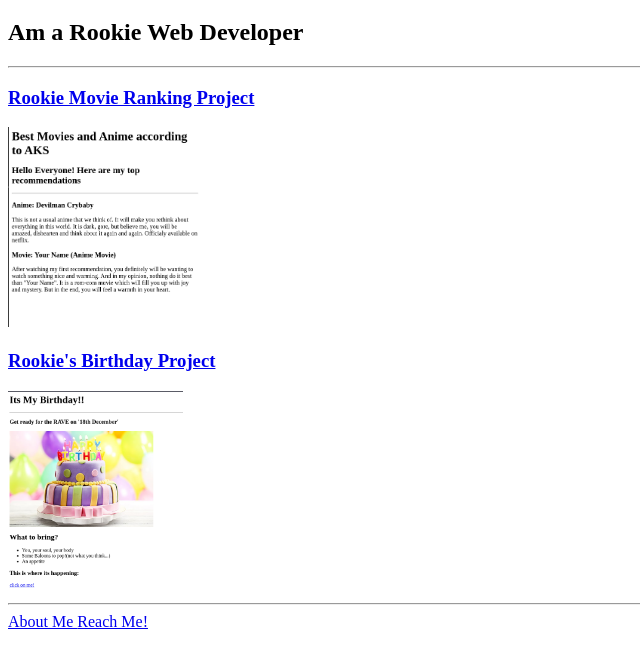
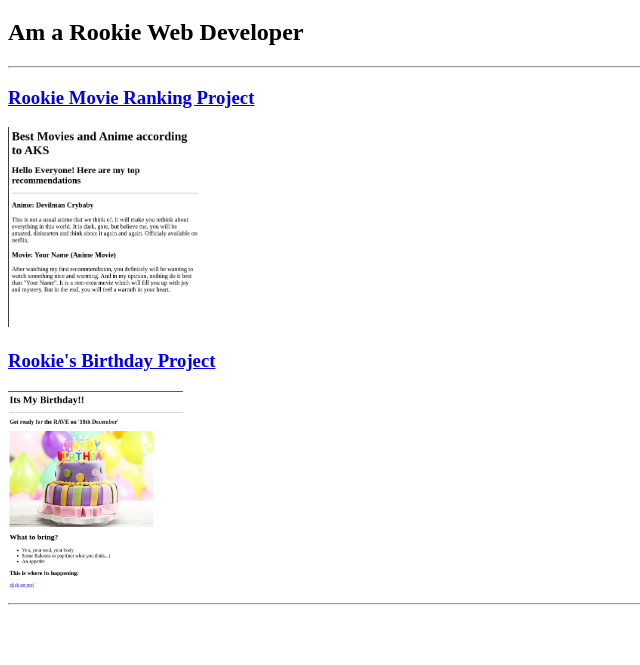
Before and after one commit to the-aks18/me-html, a plain HTML site: page public/htmlwebsite.html in a window 1280 px wide. Shown: the part 61-726 px from the top of the page, without its empty margins (0-640 px from the left). Drawn offline with Linux system fonts and the light colour scheme.

Commit message:
htmlwebsite.html

```diff
--- a/public/htmlwebsite.html
+++ b/public/htmlwebsite.html
@@ -31,7 +31,6 @@ https://developer.mozilla.org/en-US/docs/Web/HTML/Element/img#attr-height -->
 
 <!-- TODO 7: Add the Contact Me and About Me page links -->
  <hr />
- <a href="./public/about.html"> About Me </a>
- <a href="./public/contact.html">Reach Me!</a>
+
  </body>
  </html>
```
